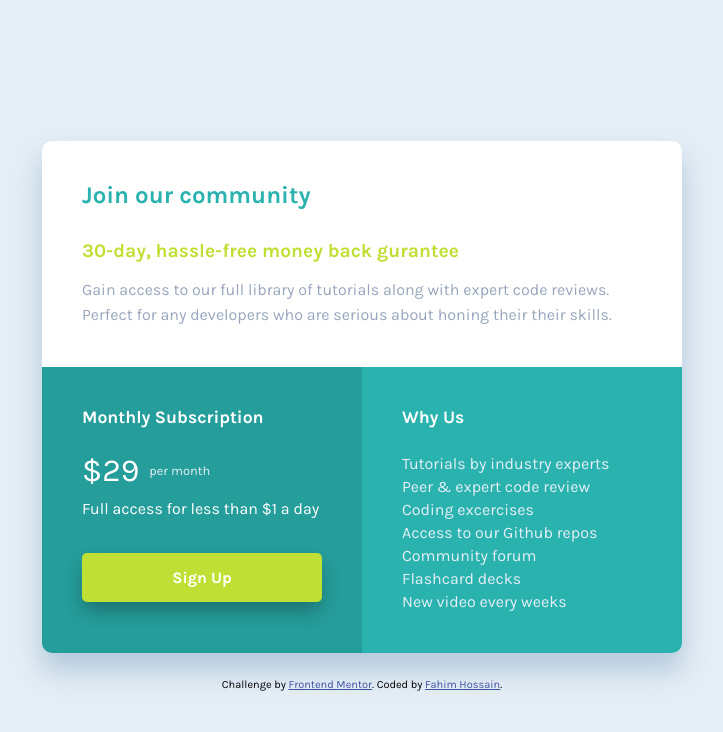
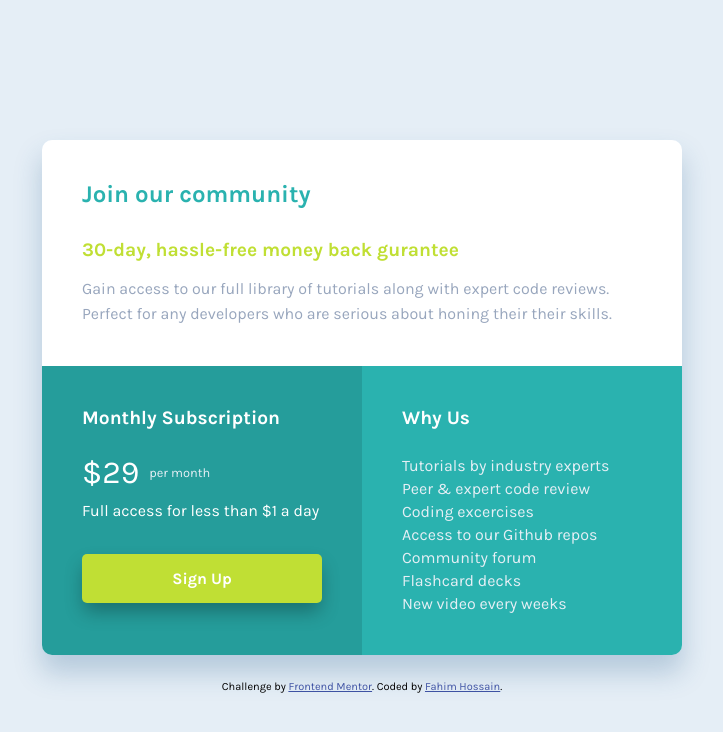
Before and after one commit to Mr-NotSoCreative/single-price-grid-component, a plain HTML site: page index.html in a window 1280 px wide. Shown: the whole page, without its empty margins (278-1001 px from the left). Drawn offline with Linux system fonts and the light colour scheme.

Commit message:
fix h2 font size issue

```diff
--- a/style.css
+++ b/style.css
@@ -71,7 +71,7 @@ h1 {
   line-height: 25px;
 }
 header h2 {
-  font-size: 110%;
+  font-size: 1.2rem;
   margin-bottom: 25px;
 }
 .price {
```
